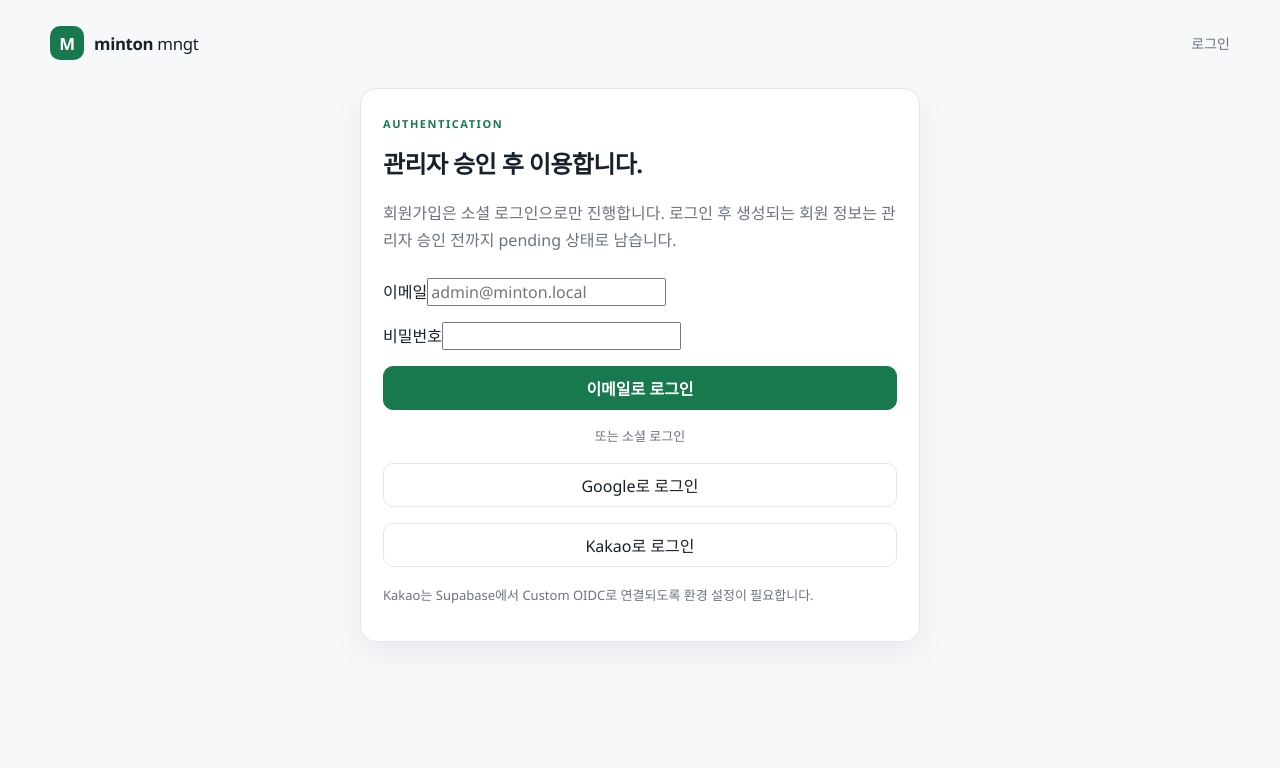
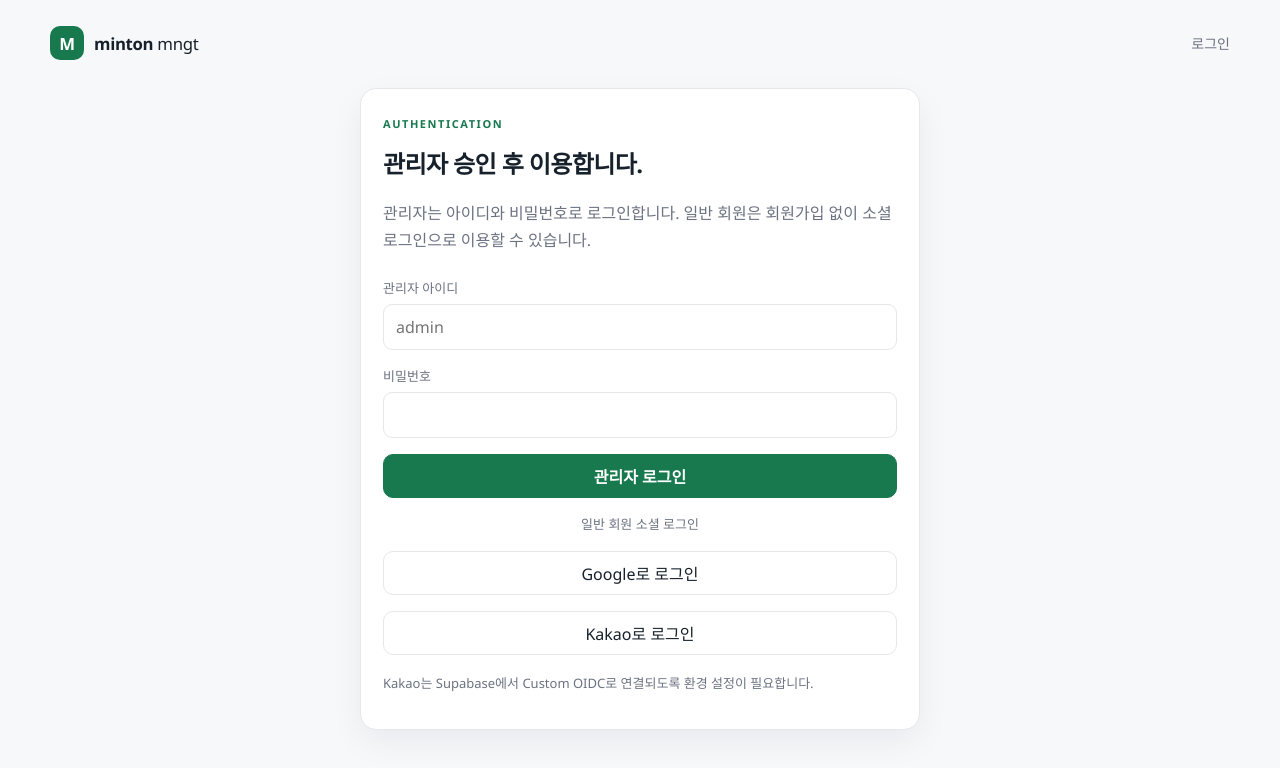
Before and after one commit to devdreamers/minton_mgnt, a Next.js app: page /login in a window 1280 px wide. Shown: the top 768 px of the page. Built offline with nearby package versions, Linux system fonts and the light colour scheme; no server answers.

Commit message:
Fix admin-only login layout

```diff
--- a/app/login/page.tsx
+++ b/app/login/page.tsx
@@ -12,7 +12,7 @@ const providers = [
 
 export default function LoginPage() {
   const [loadingProvider, setLoadingProvider] = useState<string | null>(null);
-  const [email, setEmail] = useState("");
+  const [adminId, setAdminId] = useState("");
   const [password, setPassword] = useState("");
   const [error, setError] = useState<string | null>(null);
 
@@ -42,9 +42,15 @@ export default function LoginPage() {
     setLoadingProvider("password");
     setError(null);
 
+    if (adminId !== "admin") {
+      setError("관리자 아이디는 admin입니다.");
+      setLoadingProvider(null);
+      return;
+    }
+
     const supabase = createSupabaseBrowserClient();
     const { error: signInError } = await supabase.auth.signInWithPassword({
-      email,
+      email: "admin@minton.local",
       password
     });
 
@@ -62,8 +68,8 @@ export default function LoginPage() {
       <span className="eyebrow">Authentication</span>
       <h1 style={{ marginTop: 12 }}>관리자 승인 후 이용합니다.</h1>
       <p className="muted">
-        회원가입은 소셜 로그인으로만 진행합니다. 로그인 후 생성되는 회원 정보는
-        관리자 승인 전까지 pending 상태로 남습니다.
+        관리자는 아이디와 비밀번호로 로그인합니다. 일반 회원은 회원가입 없이
+        소셜 로그인으로 이용할 수 있습니다.
       </p>
 
       <div className="stack" style={{ marginTop: 24 }}>
@@ -74,33 +80,35 @@ export default function LoginPage() {
             void handlePasswordLogin();
           }}
         >
-          <label>
-            이메일
+          <div className="field">
+            <label htmlFor="admin-id">관리자 아이디</label>
             <input
-              autoComplete="email"
-              onChange={(event) => setEmail(event.target.value)}
-              placeholder="admin@minton.local"
+              autoComplete="username"
+              id="admin-id"
+              onChange={(event) => setAdminId(event.target.value)}
+              placeholder="admin"
               required
-              type="email"
-              value={email}
+              type="text"
+              value={adminId}
             />
-          </label>
-          <label>
-            비밀번호
+          </div>
+          <div className="field">
+            <label htmlFor="admin-password">비밀번호</label>
             <input
               autoComplete="current-password"
+              id="admin-password"
               onChange={(event) => setPassword(event.target.value)}
               required
               type="password"
               value={password}
             />
-          </label>
+          </div>
           <button className="btn btn-primary" disabled={loadingProvider !== null} type="submit">
-            {loadingProvider === "password" ? "로그인 중..." : "이메일로 로그인"}
+            {loadingProvider === "password" ? "로그인 중..." : "관리자 로그인"}
           </button>
         </form>
 
-        <div className="subtle" style={{ textAlign: "center" }}>또는 소셜 로그인</div>
+        <div className="subtle" style={{ textAlign: "center" }}>일반 회원 소셜 로그인</div>
         {providers.map((provider) => (
           <button
             key={provider.id}
```
